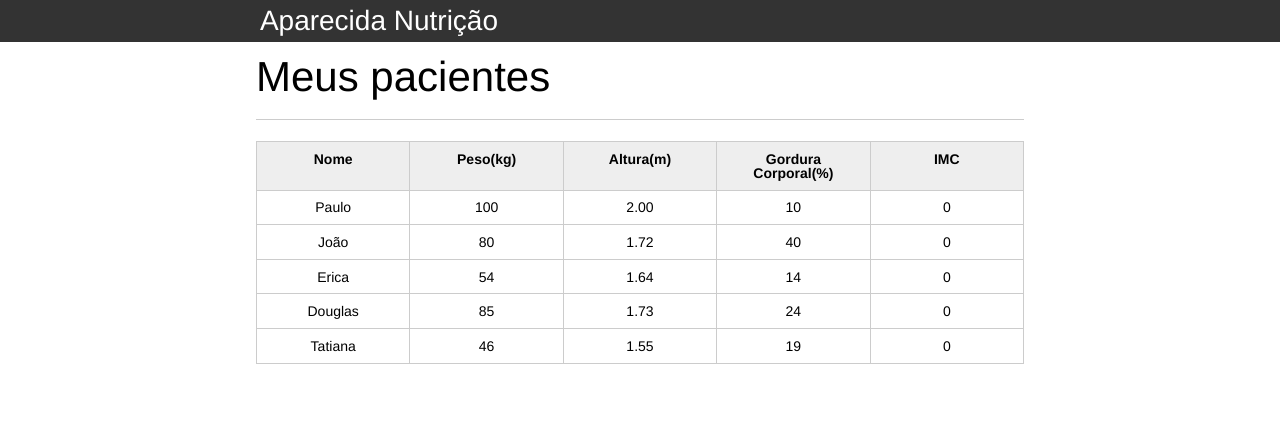
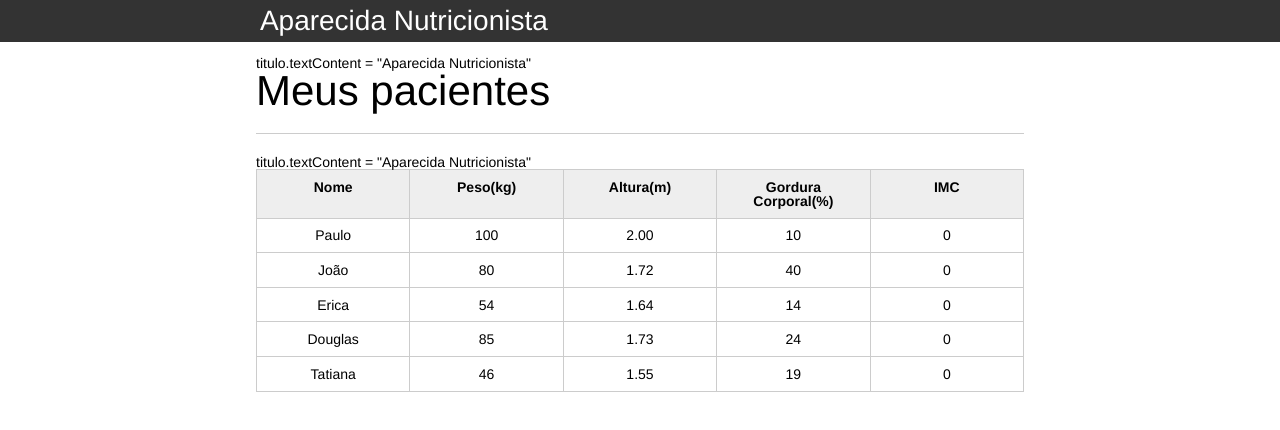
Before and after one commit to heitor1240/projeto-17-09-24, a plain HTML site: page index.html in a window 1280 px wide. Drawn offline with Linux system fonts and the light colour scheme.

Commit message:
isso aí

```diff
--- a/index.html
+++ b/index.html
@@ -7,16 +7,17 @@
 		<link rel="stylesheet" type="text/css" href="css/reset.css">
 		<link rel="stylesheet" type="text/css" href="css/index.css">
 
+
 	</head>
 	<body>
 
 		<header>
 			<div class="container">
-				<h1>Aparecida Nutrição</h1>
+				<h1 class="titulo">Aparecida Nutrição</h1>
 			</div>
 		</header>
 		<main>
-			<section class="container">
+			<section class="container">titulo.textContent = "Aparecida Nutricionista"
 				<h2>Meus pacientes</h2>
 				<table>
 					<thead>
@@ -38,7 +39,7 @@
 						</tr>
 
 						<tr class="paciente" >
-							<td class="info-nome">João</td>
+							titulo.textContent = "Aparecida Nutricionista"<td class="info-nome">João</td>
 							<td class="info-peso">80</td>
 							<td class="info-altura">1.72</td>
 							<td class="info-gordura">40</td>
@@ -51,7 +52,7 @@
 							<td class="info-altura">1.64</td>
 							<td class="info-gordura">14</td>
 							<td class="info-imc">0</td>
-						</tr>
+						</ttitulo.textContent = "Aparecida Nutricionista"r>
 
 						<tr class="paciente">
 							<td class="info-nome">Douglas</td>
@@ -72,6 +73,6 @@
 
 			</section>
 		</main>
-
+		<script src="js/principal.js"></script>
 	</body>
 </html>
--- /dev/null
+++ b/js/principal.js
@@ -0,0 +1,2 @@
+var titulo = document.querySelector(".titulo");
+titulo.textContent = "Aparecida Nutricionista"
```
